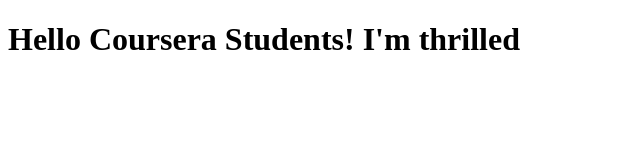
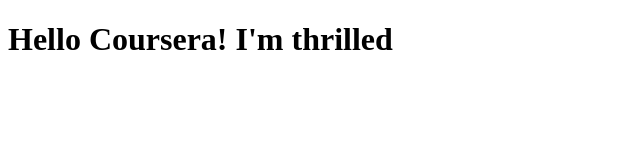
Before and after one commit to sridharippili/Singular-page-web-application, a plain HTML site: page index.html in a window 1280 px wide. Shown: the whole page, without its empty margins (0-640 px from the left). Drawn offline with Linux system fonts and the light colour scheme.

Commit message:
new version file

```diff
--- a/index.html
+++ b/index.html
@@ -7,6 +7,6 @@
     <title>Document</title>
 </head>
 <body>
-    <h1>Hello Coursera Students! I'm thrilled</h1>
+    <h1>Hello Coursera! I'm thrilled</h1>
 </body>
 </html>
```
Also changed, not shown: 1 other file.
